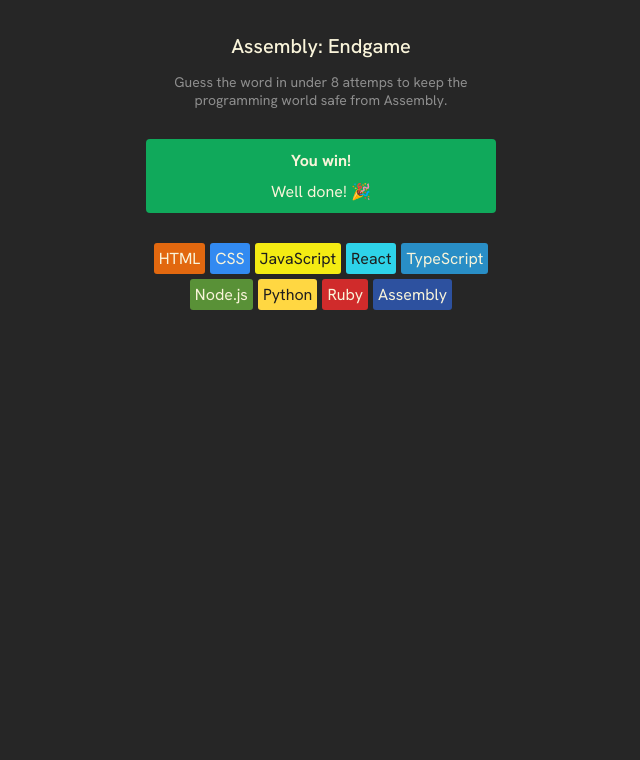
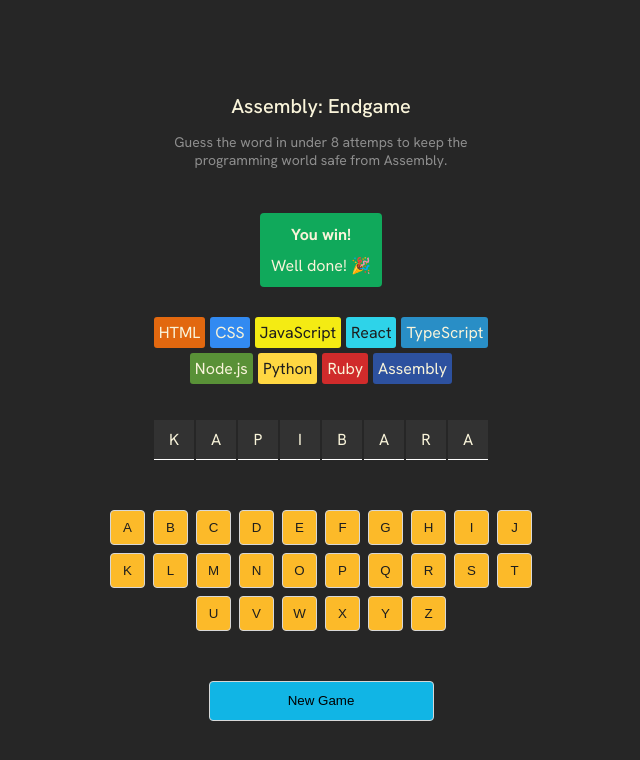
Before and after one commit to KSapalska/Hangman, a React (Vite) app: page / in a window 1280 px wide. Shown: the top 760 px of the page, without its empty margins (319-959 px from the left). Built offline with nearby package versions, Linux system fonts and the light colour scheme.

Commit message:
kaybord,button, save letter

```diff
--- a/package.json
+++ b/package.json
@@ -10,6 +10,7 @@
     "preview": "vite preview"
   },
   "dependencies": {
+    "clsx": "^2.1.1",
     "react": "^19.0.0",
     "react-dom": "^19.0.0"
   },
--- a/src/App.jsx
+++ b/src/App.jsx
@@ -2,8 +2,11 @@
 import Header from "./components/Header";
 import Status from "./components/Status";
 import { languages } from "./languages";
-console.log(languages);
+
+
+
 function App() {
+  const alphabet = "abcdefghijklmnopqrstuvwxyz";
   const languageElements = languages.map((language) => {
     const styles = {
       backgroundColor: language.backgroundColor,
@@ -16,14 +19,42 @@
     );
   });
 
+  const [currentWord, setCurrentWord] = React.useState("kapibara");
+  const letterElements = currentWord.split("");
+
+  const word = letterElements.map((letter, index) => (
+    <span key={index} className="letter">
+      {letter.toUpperCase()}
+    </span>
+  ));
+  const keybordElements = alphabet.split("").map((letter) => (
+    <button
+      className="letterK"
+      key={letter}
+      onClick={() => handleClick(letter.toUpperCase())}
+    >
+      {letter.toUpperCase()}
+    </button>
+  ));
+
+  const [guessedLetters, setGuessedLetters] = React.useState([]);
+  console.log(guessedLetters);
+
+  function handleClick(letter) {
+    setGuessedLetters((prevLetters) =>
+      prevLetters.includes(letter) ? prevLetters : [...prevLetters, letter]
+    );
+  }
+
   return (
     <>
-      <Header />
-      <Status />
       <main>
-        <section className="language-chips">
-          {languageElements}
-        </section>
+        <Header />
+        <Status />
+        <section className="language-chips">{languageElements}</section>
+        <section className="word">{word}</section>
+        <section className="keyboard">{keybordElements}</section>
+        <button className="new-game">New Game</button>
       </main>
     </>
   );
--- a/src/index.css
+++ b/src/index.css
@@ -11,26 +11,35 @@
   height: 100vh;
   display: flex;
   justify-content: center;
+  align-items: center;
+}
+
+main {
+  display: flex;
+  flex-direction: column;
+  align-items: center;
+  justify-content: center;
+  height: 100%;
 }
 
 header {
   text-align: center;
 }
 
-header h1{
+header h1 {
   font-size: 1.25rem;
   font-weight: 500;
   color: #F9F4DA;
 }
 
-header p{
+header p {
   font-size: 0.875rem;
   max-width: 350px;
   color: #8E8E8E;
 }
 
-.status{
-    background-color:  #10A95B;
+.status {
+  background-color: #10A95B;
   color: #F9F4DA;
   display: flex;
   flex-direction: column;
@@ -38,29 +47,83 @@
   border-radius: 4px;
   padding: 6px;
   margin-block: 30px;
-
-  ;
+  max-width: 350px;
 }
 
-.status> h2{
+.status > h2 {
   font-size: 1rem;
   margin: 5px;
 }
 
-.status> p{
+.status > p {
   font-size: 1rem;
   margin: 5px;
 }
 
-.language-chips{
+.language-chips {
   display: flex;
   flex-wrap: wrap;
   gap: 5px;
-
   justify-content: center;
   max-width: 350px;
-  }
-.chip{
+  margin-bottom: 36px;
+}
+
+.chip {
   padding: 5px;
   border-radius: 3px;
 }
+
+.word {
+  display: flex;
+  justify-content: center;
+  gap: 2px;
+  margin-bottom: 20px;
+}
+
+.letter {
+  color: #F9F4DA;
+  background-color: #323232;
+  width: 40px;
+  height: 40px;
+  padding: 6px;
+  border-bottom: 1px solid white;
+  display: flex;
+  align-items: center;
+  justify-content: center;
+}
+
+.keyboard {
+  display: flex;
+  flex-wrap: wrap;
+  gap: 8px;
+  justify-content: center;
+  max-width: 450px;
+  margin: 30px;
+}
+
+.letterK {
+  color: #1E1E1E;
+  background-color: #FCBA29;
+  border-radius: 4px;
+  width: 35px;
+  height: 35px;
+  padding: 6px;
+  border: 1px solid #D7D7D7;
+  display: flex;
+  align-items: center;
+  justify-content: center;
+}
+
+button.new-game {
+  background-color: #11B5E5;
+  border: 1px solid #D7D7D7;
+  border-radius: 4px;
+  width: 225px;
+  height: 40px;
+  padding: 6px 12px;
+  display: block;
+  margin-inline: auto;
+  cursor: pointer;
+  margin-top: 20px;
+}
```
Also changed, not shown: 1 other file (tests, documents, lock files or other folders).
